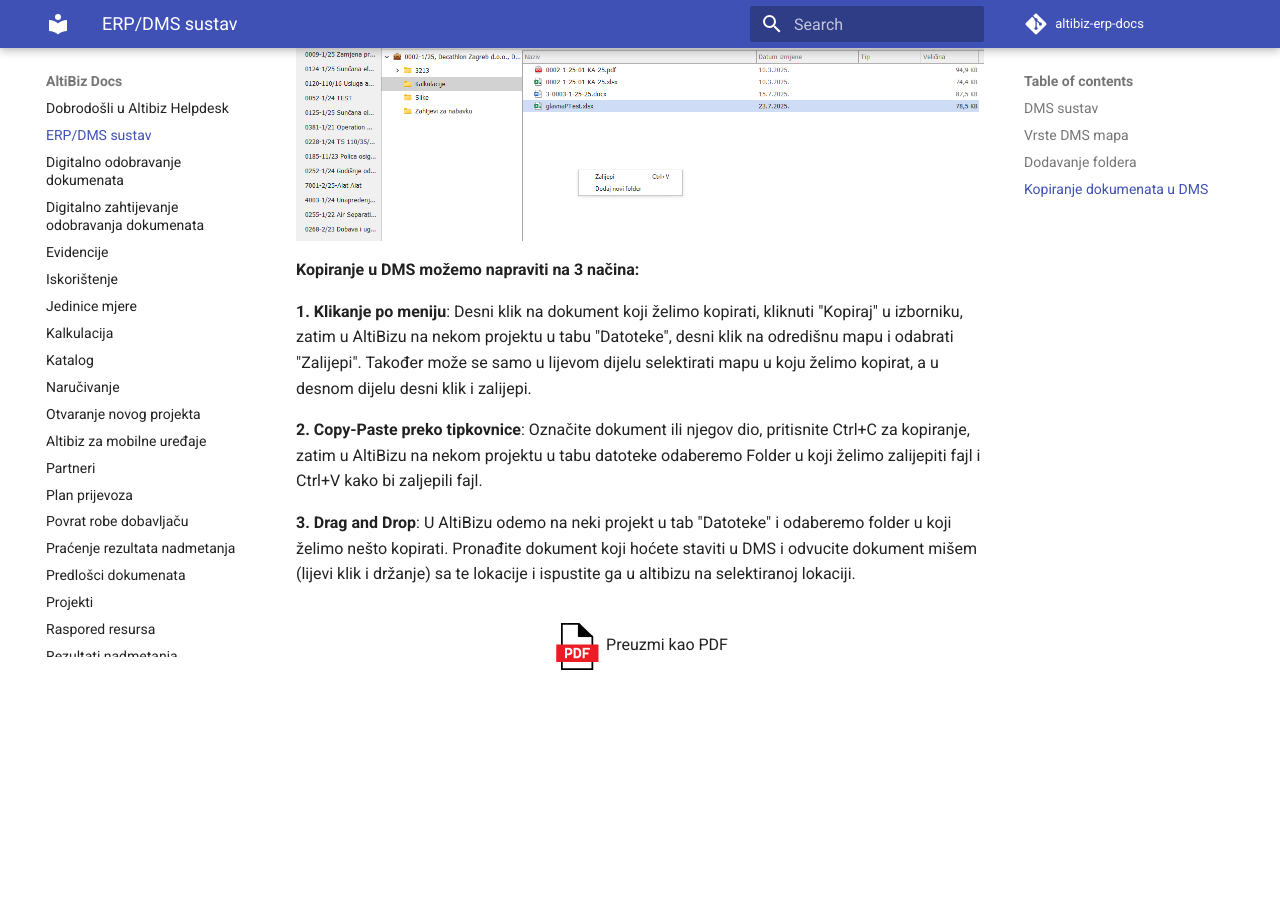
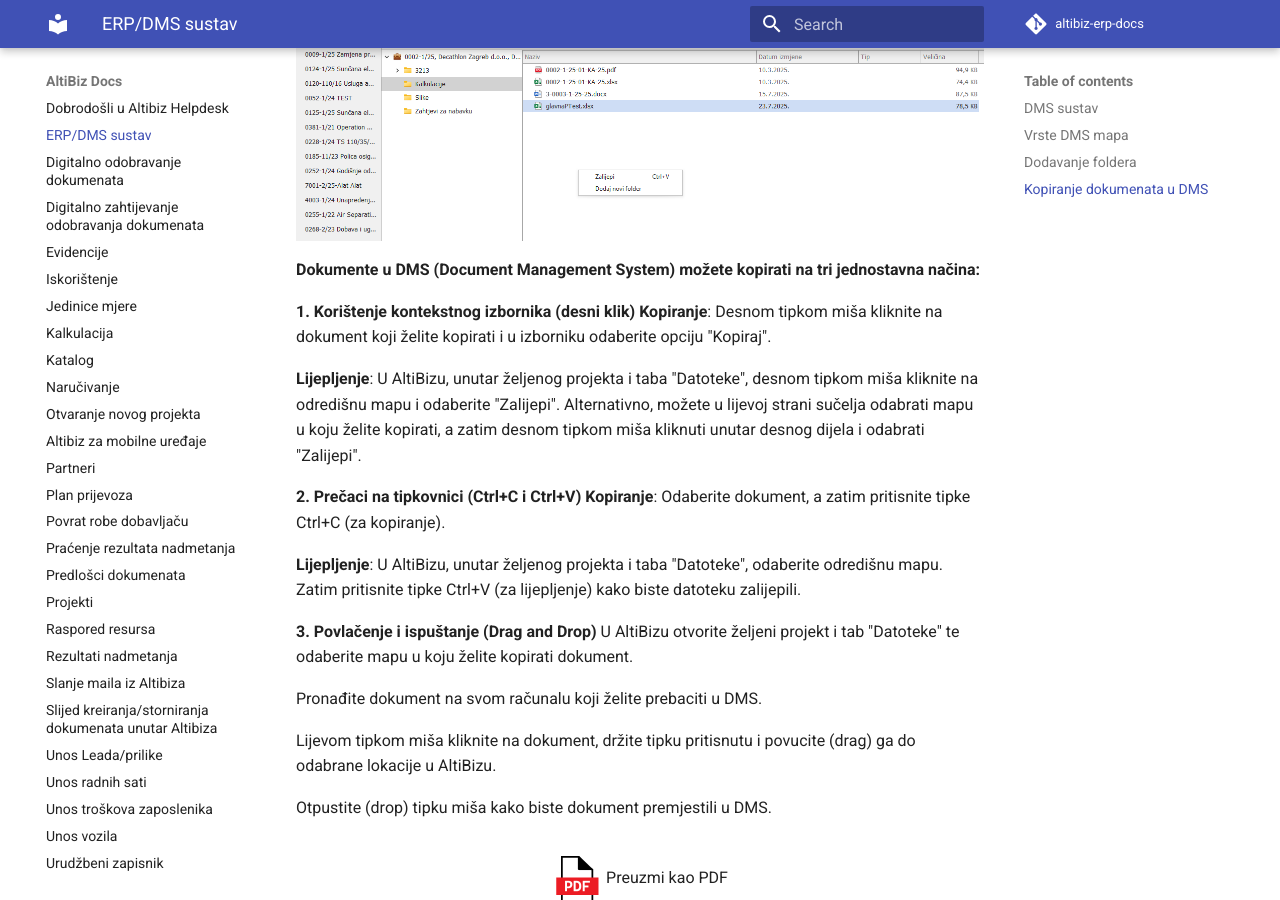
Before and after one commit to altibiz/altibiz-erp-docs, an MkDocs documentation site: the page built from docs/DMS.md, in a window 1280 px wide and 900 px high, scrolled down 2006 px. Built offline with MkDocs 1.6.1 and Material for MkDocs 9.7.7, drawn with Linux system fonts in a browser that asks for light colours; comment, search, counter and statistics services are not loaded; before the commit the page ends 2687 px from its top, so only the background shows below that.

Commit message:
dms update

```diff
--- a/docs/DMS.md
+++ b/docs/DMS.md
@@ -55,13 +55,24 @@
             margin-right: auto;"
 />
 
-**Kopiranje u DMS možemo napraviti na 3 načina:**
-<br/>
+**Dokumente u DMS (Document Management System) možete kopirati na tri jednostavna načina:**
 
-**1. Klikanje po meniju**: Desni klik na dokument koji želimo kopirati, kliknuti "Kopiraj" u izborniku, zatim u AltiBizu na nekom projektu u tabu "Datoteke", desni klik na odredišnu mapu i odabrati "Zalijepi". Također može se samo u lijevom dijelu selektirati mapu u koju želimo kopirat, a u desnom dijelu desni klik i zalijepi.
-<br/>
+**1. Korištenje kontekstnog izbornika (desni klik)**
+**Kopiranje**: Desnom tipkom miša kliknite na dokument koji želite kopirati i u izborniku odaberite opciju "Kopiraj".
 
-**2. Copy-Paste preko tipkovnice**: Označite dokument ili njegov dio, pritisnite Ctrl+C za kopiranje, zatim u AltiBizu na nekom projektu u tabu datoteke odaberemo Folder u koji želimo zalijepiti fajl  i Ctrl+V kako bi zaljepili fajl.
-<br/>
+**Lijepljenje**: U AltiBizu, unutar željenog projekta i taba "Datoteke", desnom tipkom miša kliknite na odredišnu mapu i odaberite "Zalijepi".
+Alternativno, možete u lijevoj strani sučelja odabrati mapu u koju želite kopirati, a zatim desnom tipkom miša kliknuti unutar desnog dijela i odabrati "Zalijepi".
 
-**3. Drag and Drop**: U AltiBizu odemo na neki projekt u tab "Datoteke" i odaberemo folder u koji želimo nešto kopirati. Pronađite dokument koji hoćete staviti u DMS i odvucite dokument mišem (lijevi klik i držanje) sa te lokacije i ispustite ga u altibizu na selektiranoj lokaciji.
+**2. Prečaci na tipkovnici (Ctrl+C i Ctrl+V)**
+**Kopiranje**: Odaberite dokument, a zatim pritisnite tipke Ctrl+C (za kopiranje).
+
+**Lijepljenje**: U AltiBizu, unutar željenog projekta i taba "Datoteke", odaberite odredišnu mapu. Zatim pritisnite tipke Ctrl+V (za lijepljenje) kako biste datoteku zalijepili.
+
+**3. Povlačenje i ispuštanje (Drag and Drop)**
+U AltiBizu otvorite željeni projekt i tab "Datoteke" te odaberite mapu u koju želite kopirati dokument.
+
+Pronađite dokument na svom računalu koji želite prebaciti u DMS.
+
+Lijevom tipkom miša kliknite na dokument, držite tipku pritisnutu i povucite (drag) ga do odabrane lokacije u AltiBizu.
+
+Otpustite (drop) tipku miša kako biste dokument premjestili u DMS.
```
Also changed, not shown: docs/PWAAPP.md (+4 -1 lines).
